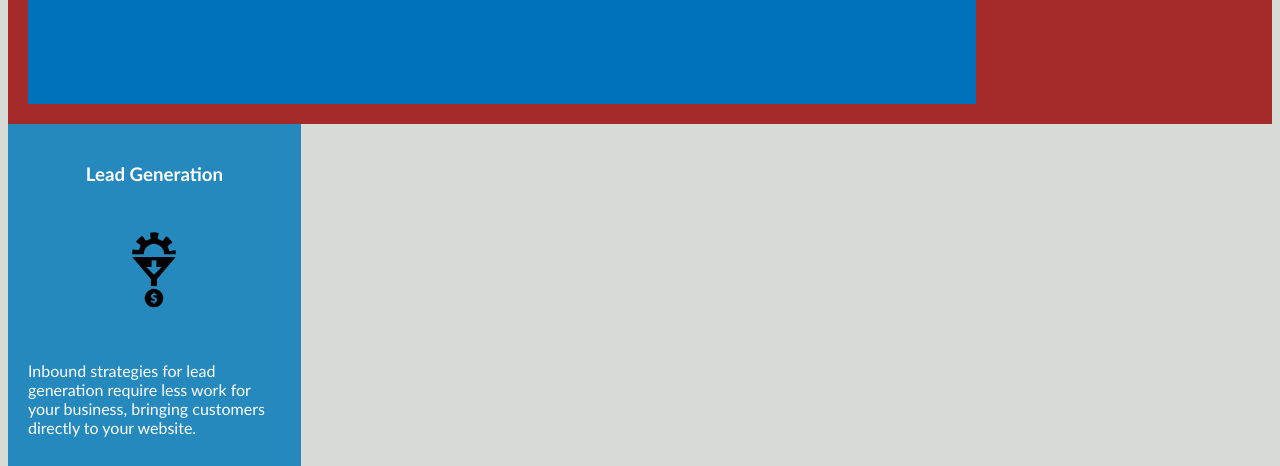
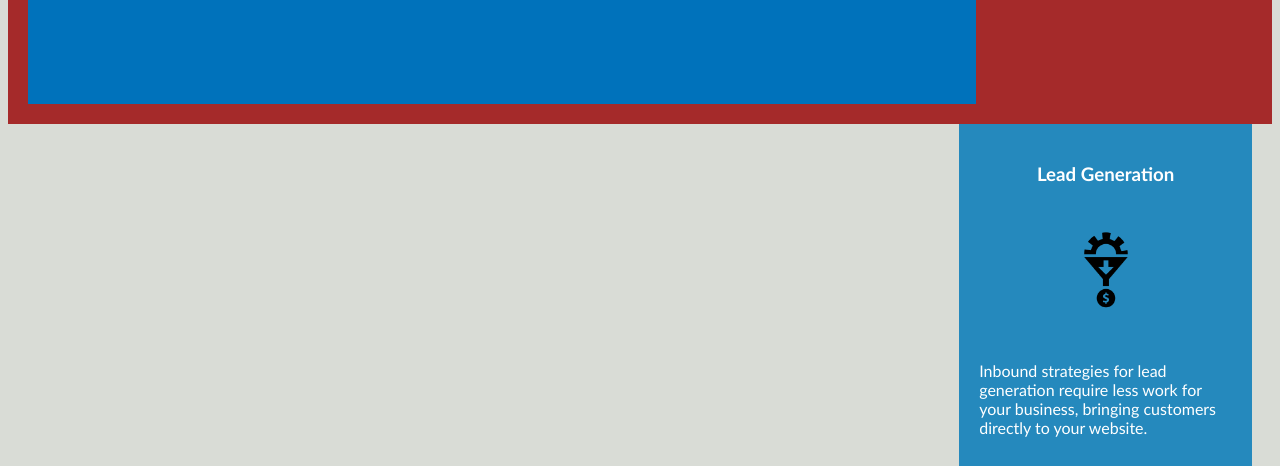
Before and after one commit to brdyherr/brdyherr.github.io, a plain HTML site: page index.html in a window 1280 px wide. Shown: the part 2130-2596 px from the top of the page. Drawn offline with Linux system fonts and the light colour scheme.

Commit message:
floated benefits content to the right

```diff
--- a/assets/css/style.css
+++ b/assets/css/style.css
@@ -83,7 +83,7 @@ p {
     margin-right: 20px;
     padding: 20px;
     clear: both;
-    float: none;
+    float: right;
     width: 20%;
     height: 100%;
     font-family: 'Gill Sans', 'Gill Sans MT', Calibri, 'Trebuchet MS', sans-serif;
```
Also changed, not shown: index.html (+2 -0 lines).
